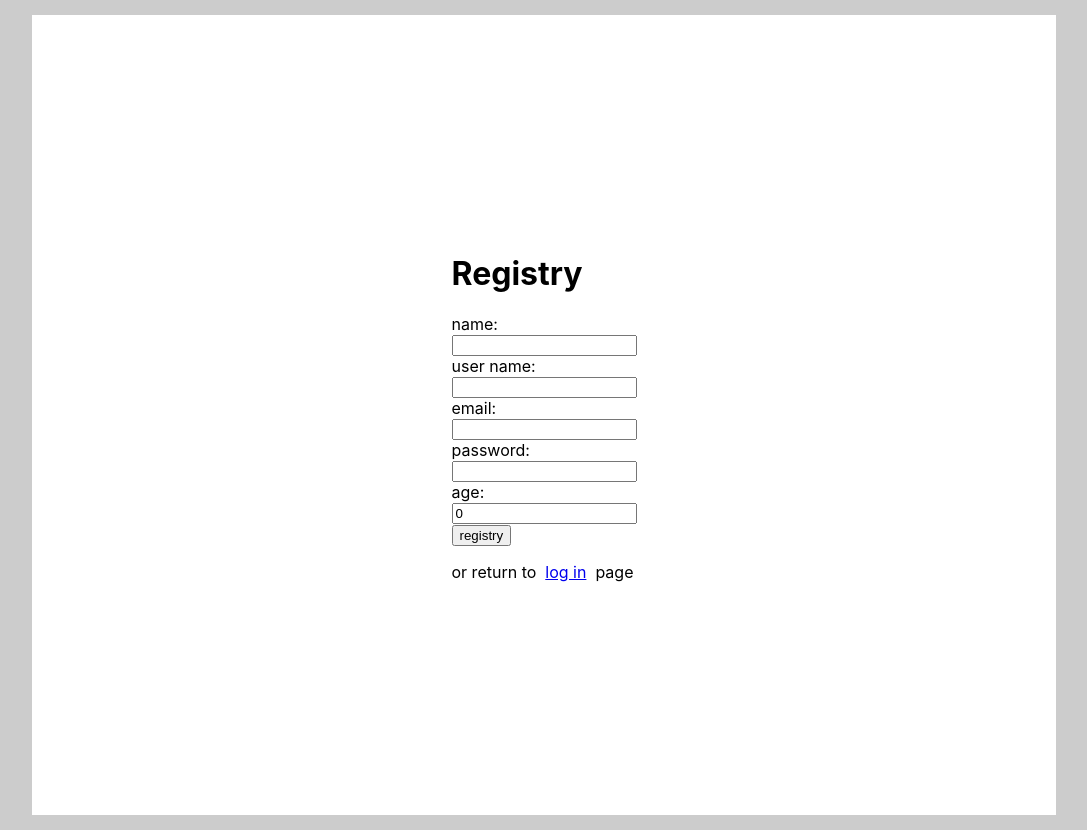
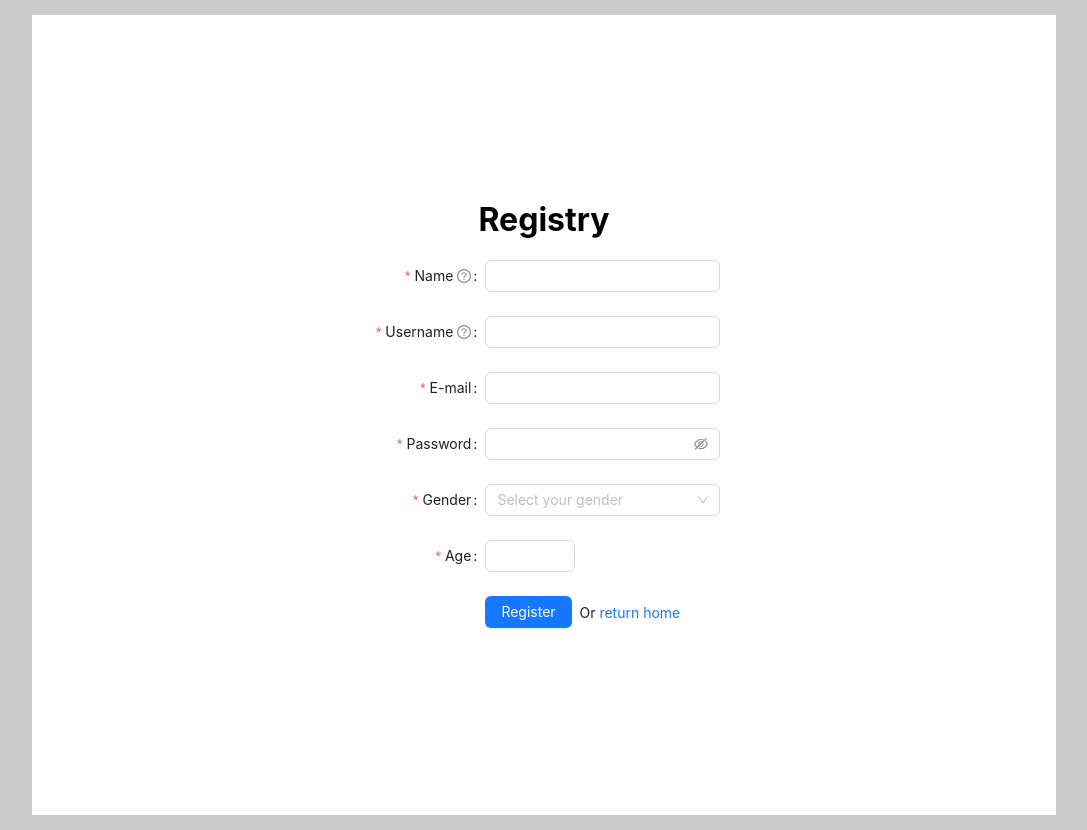
Before and after one commit to Arminonly/Todo_List-Redev_on_notion, a React (Create React App) app: page /registry in a window 1280 px wide. Shown: the whole page, without its empty margins (96-1183 px from the left). Built offline with nearby package versions, Linux system fonts and the light colour scheme.

Commit message:
regystry form

```diff
--- a/src/App.css
+++ b/src/App.css
@@ -11,7 +11,6 @@ body {
   height: 100vh;
   background: #fff;
 }
-
 .done {
   text-decoration: line-through;
 }
--- a/src/Pages/Auth/Registry.js
+++ b/src/Pages/Auth/Registry.js
@@ -1,100 +1,194 @@
-import React, { useState } from 'react';
-import axios from 'axios';
+import { useState } from 'react';
 import { Link } from 'react-router-dom';
 
+import axios from 'axios';
+import { Button, Col, Form, Input, InputNumber, Row, Select } from 'antd';
+const { Option } = Select;
+
+const formItemLayout = {
+  labelCol: {
+    xs: {
+      span: 24
+    },
+    sm: {
+      span: 8
+    }
+  },
+  wrapperCol: {
+    xs: {
+      span: 24
+    },
+    sm: {
+      span: 16
+    }
+  }
+};
+const tailFormItemLayout = {
+  wrapperCol: {
+    xs: {
+      span: 24,
+      offset: 0
+    },
+    sm: {
+      span: 16,
+      offset: 8
+    }
+  }
+};
+// import { Link } from 'react-router-dom';
+
 export default function Registry() {
-  const [data, setData] = useState({
-    name: '',
-    userName: '',
-    email: '',
-    password: '',
-    age: 0
-  });
+  const [form] = Form.useForm();
+  const onGenderChange = (value) => {
+    switch (value) {
+      case 'male':
+        form.setFieldsValue({
+          note: 'Hi, man!'
+        });
+        break;
+      case 'female':
+        form.setFieldsValue({
+          note: 'Hi, lady!'
+        });
 
-  const sendRequest = e => {
-    e.preventDefault();
+        break;
+      default:
+    }
+  };
+  const onFinish = (values,e) => {
+    // e.preventDefault();
     const url = 'https://first-node-js-app-r.herokuapp.com/api/users/register';
+  fetch(url,{
+    method: 'POST',
+    headers: {'Content-Type': 'application/json'},
+    body: JSON.stringify(values)
+  })
 
-    axios
-      .post(url, {
-        name: data.name,
-        userName: data.userName,
-        email: data.email,
-        password: data.password,
-        age: +data.age
-      })
-      .then(response => {
-        console.log(response.data);
-      });
+    localStorage.setItem(values, JSON.stringify(values));
+    console.log('Received values of form: ', values);
   };
 
   return (
-    <div>
+    <>
       <h1>Registry</h1>
-      <form onSubmit={sendRequest}>
-        <label htmlFor="name">
-          {' '}name:
-          <div>
-            <input
-              id="name"
-              type="text"
-              value={data.name}
-              onChange={e => setData(e.target.value)}
-            />
-          </div>
-        </label>
-        <label htmlFor="userName">
-          user name:
-          <div>
-            <input
-              id="userName"
-              type="text"
-              value={data.userName}
-              onChange={e => setData(e.target.value)}
-            />
-          </div>
-        </label>
-        <label htmlFor="email">
-          email:
-          <div>
-            <input
-              id="email"
-              type="email"
-              value={data.email}
-              onChange={e => setData(e.target.value)}
-            />
-          </div>
-        </label>
-        <label htmlFor="password">
-          password:
-          <div>
-            <input
-              id="password"
-              type="password"
-              value={data.password}
-              onChange={e => setData(e.target.value)}
-            />
-          </div>
-        </label>
+      <Row wrap={false}>
+        <Col flex="auto">
+          <Form
+            {...formItemLayout}
+            form={form}
+            name="register"
+            onFinish={onFinish}
+            // initialValues={{
+            //   residence: ['zhejiang', 'hangzhou', 'xihu'],
+            //   prefix: '86'
+            // }}
+            style={{
+              maxWidth: 600
+            }}
+            scrollToFirstError
+          >
+            <Form.Item
+              name="name"
+              label="Name"
+              tooltip="Enter your name"
+              rules={[
+                {
+                  required: true,
+                  message: 'Please input your name!',
+                  whitespace: true
+                }
+              ]}
+            >
+              <Input />
+            </Form.Item>
 
-        <label htmlFor="age">
-          age:
-          <div>
-            <input
-              id="age"
-              type="age"
-              value={data.age}
-              onChange={e => setData(e.target.value)}
-            />
-          </div>
-        </label>
-        <button>registry</button>
-      </form>
-      <div>
-        <p>
-          or return to &nbsp;<Link to="/">log in</Link>&nbsp; page
-        </p>
-      </div>
-    </div>
+            <Form.Item
+              name="username"
+              label="Username"
+              tooltip="What do you want others to call you?"
+              rules={[
+                {
+                  required: true,
+                  message: 'Please input your username!',
+                  whitespace: true
+                }
+              ]}
+            >
+              <Input />
+            </Form.Item>
+
+            <Form.Item
+              name="email"
+              label="E-mail"
+              rules={[
+                {
+                  type: 'email',
+                  message: 'The input is not valid E-mail!'
+                },
+                {
+                  required: true,
+                  message: 'Please input your E-mail!'
+                }
+              ]}
+            >
+              <Input />
+            </Form.Item>
+
+            <Form.Item
+              name="password"
+              label="Password"
+              rules={[
+                {
+                  required: true,
+                  message: 'Please input your password!'
+                }
+              ]}
+              hasFeedback
+            >
+              <Input.Password />
+            </Form.Item>
+
+            <Form.Item
+              name="gender"
+              label="Gender"
+              rules={[
+                {
+                  required: true
+                }
+              ]}
+            >
+              <Select
+                placeholder="Select your gender"
+                onChange={onGenderChange}
+                allowClear
+              >
+                <Option value="male">male</Option>
+                <Option value="female">female</Option>
+              </Select>
+            </Form.Item>
+
+            <Form.Item
+              name="age"
+              label="Age"
+              rules={[
+                {
+                  required: true,
+                  message: 'Please input your age!'
+                }
+              ]}
+            >
+              <InputNumber />
+            </Form.Item>
+
+            <Form.Item {...tailFormItemLayout}>
+              <Button type="primary" htmlType="submit">
+                Register
+              </Button>
+             <span>&nbsp;</span> Or <Link  to="/">return home</Link>
+            </Form.Item>
+          </Form>
+        </Col>
+      </Row>
+    </>
   );
 }
```
Also changed, not shown: 1 other file (tests, documents, lock files or other folders).
